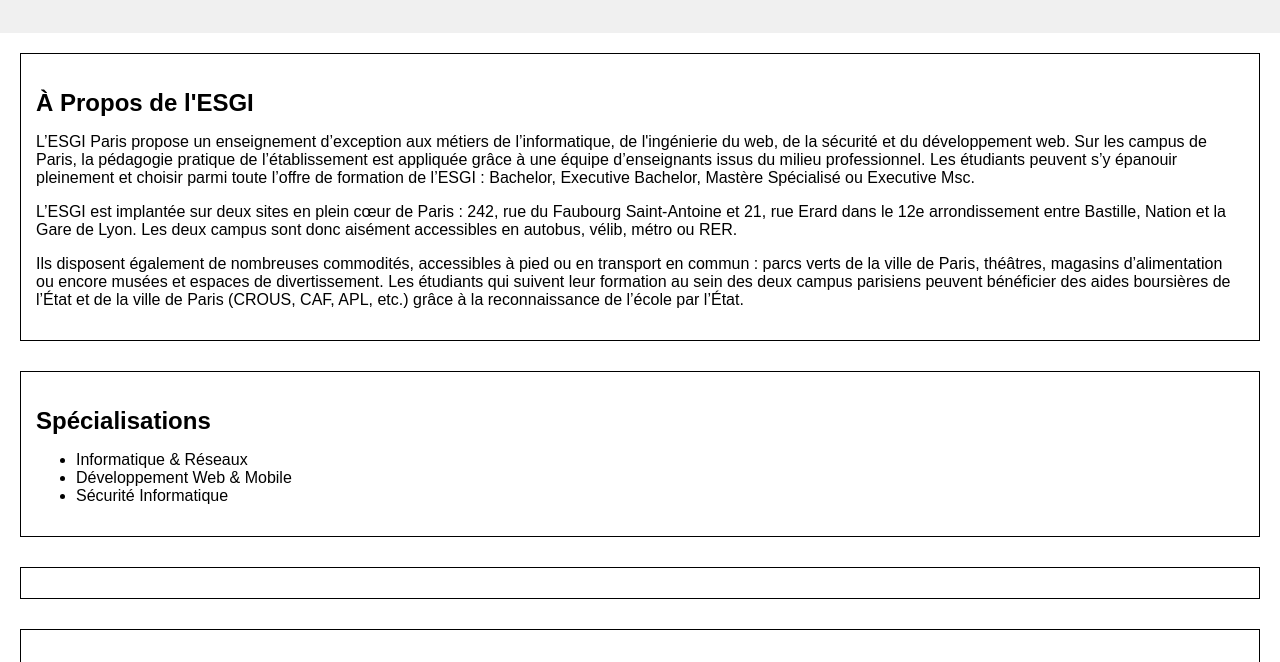
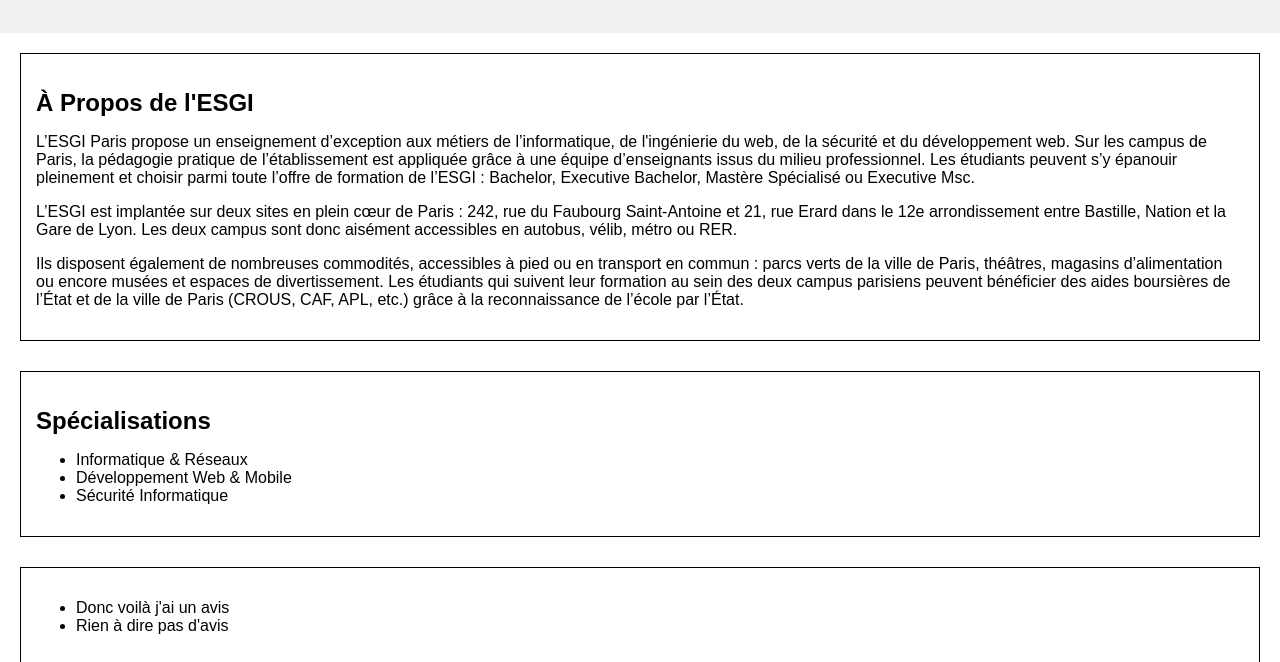
Before and after one commit to IdrisBr/tp, a plain HTML site: page index.html in a window 1280 px wide. Shown: the part 121-783 px from the top of the page. Drawn offline with Linux system fonts and the light colour scheme.

Commit message:
ajout d'avis dans la section

```diff
--- a/index.html
+++ b/index.html
@@ -32,7 +32,10 @@
     </section>
 
     <section id="l'avis des élèves">
-
+      <ul>
+        <li>Donc voilà j'ai un avis</li>
+        <li>Rien à dire pas d'avis</li>
+      </ul>
     </section>
 
     <section id="address">
```
